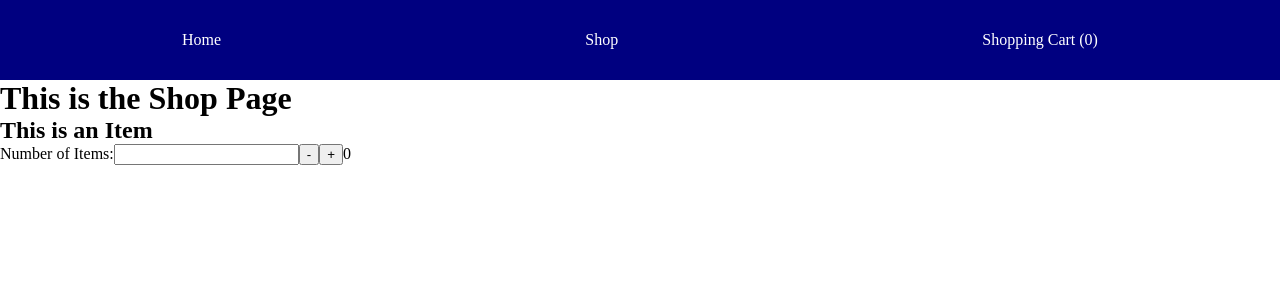
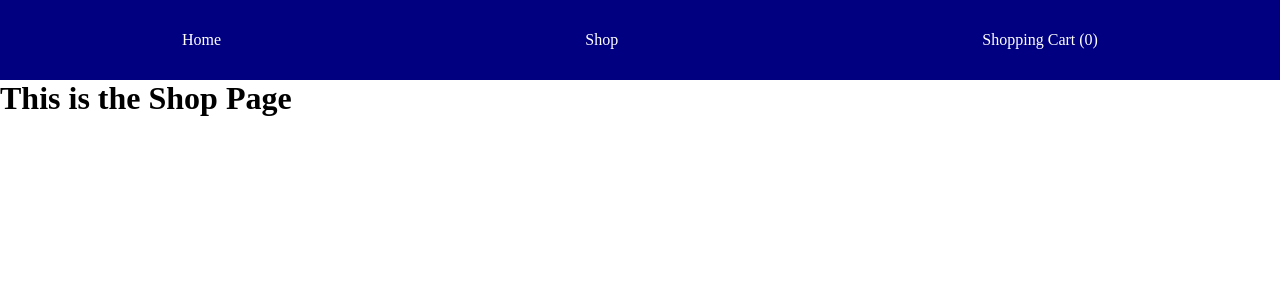
Before and after one commit to BrooksSuz/shopping-cart, a React (Create React App) app: page /shoppage in a window 1280 px wide. Shown: the top 300 px of the page. Built offline with nearby package versions, Linux system fonts and the light colour scheme.

Commit message:
Attempt creating shop array and populating

```diff
--- a/src/components/Card.js
+++ b/src/components/Card.js
@@ -5,11 +5,13 @@ const Card = () => {
   const inputAmountOfProduct = useRef();
 
   const handleBlur = () => {
-    const amount = parseInt(inputAmountOfProduct.current.value);
+    const amount = Number(inputAmountOfProduct.current.value);
     if (amount >= amountOfItems) {
       setAmountOfItems(amountOfItems + amount);
+      inputAmountOfProduct.current.value = '';
     } else if (amount < amountOfItems) {
       setAmountOfItems(amountOfItems - amount);
+      inputAmountOfProduct.current.value = '';
     }
   };
 
--- a/src/components/Shop/ShopPage.js
+++ b/src/components/Shop/ShopPage.js
@@ -1,10 +1,19 @@
 import Card from "../Card";
+import { useState, useEffect } from "react";
 
 const ShopPage = () => {
+  const [arrCards, setArrCards] = useState(new Array(12));
+
+  useEffect(() => {
+    setArrCards(arrCards.map(current => {
+      current = <Card />
+    }));
+  }, []);
+
   return (
     <div className="shop-page">
       <h1>This is the Shop Page</h1>
-      <Card />
+      {arrCards}
     </div>
   );
 };
```
